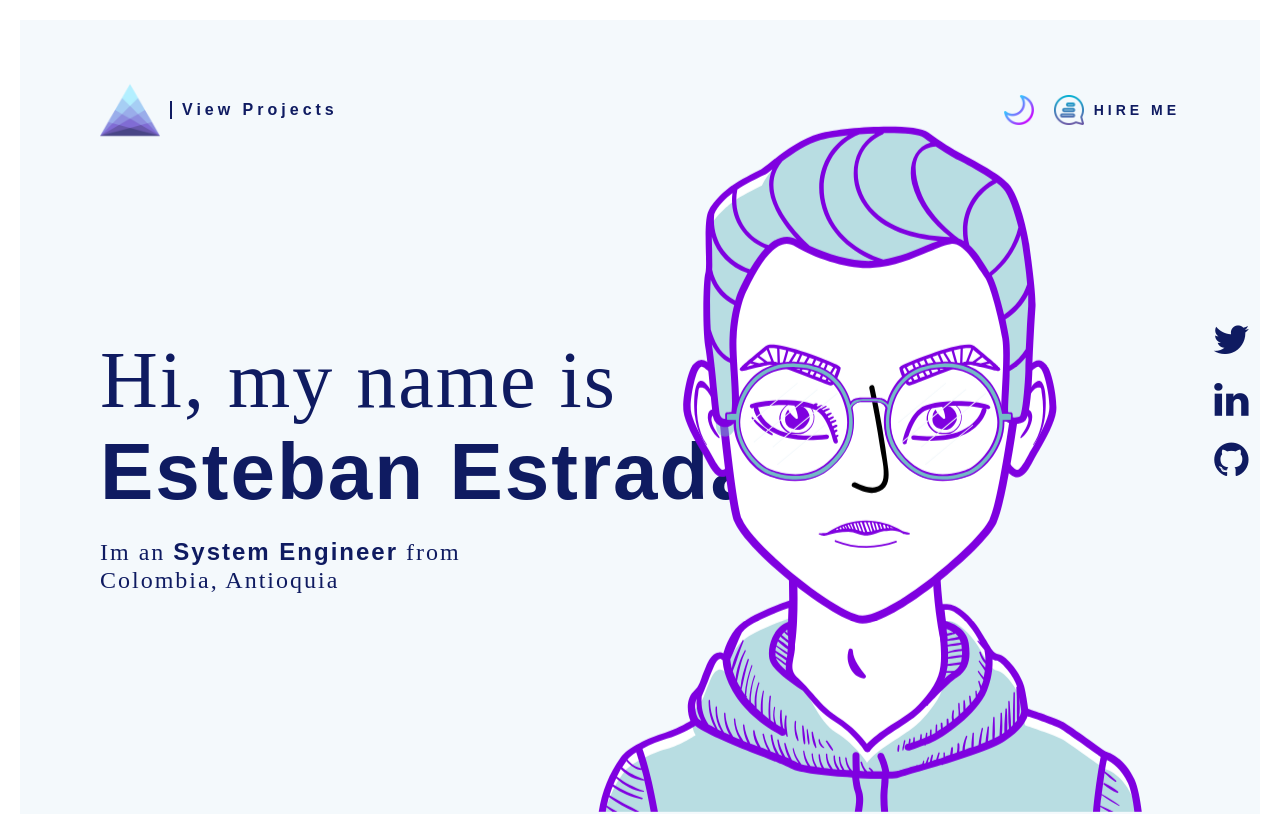
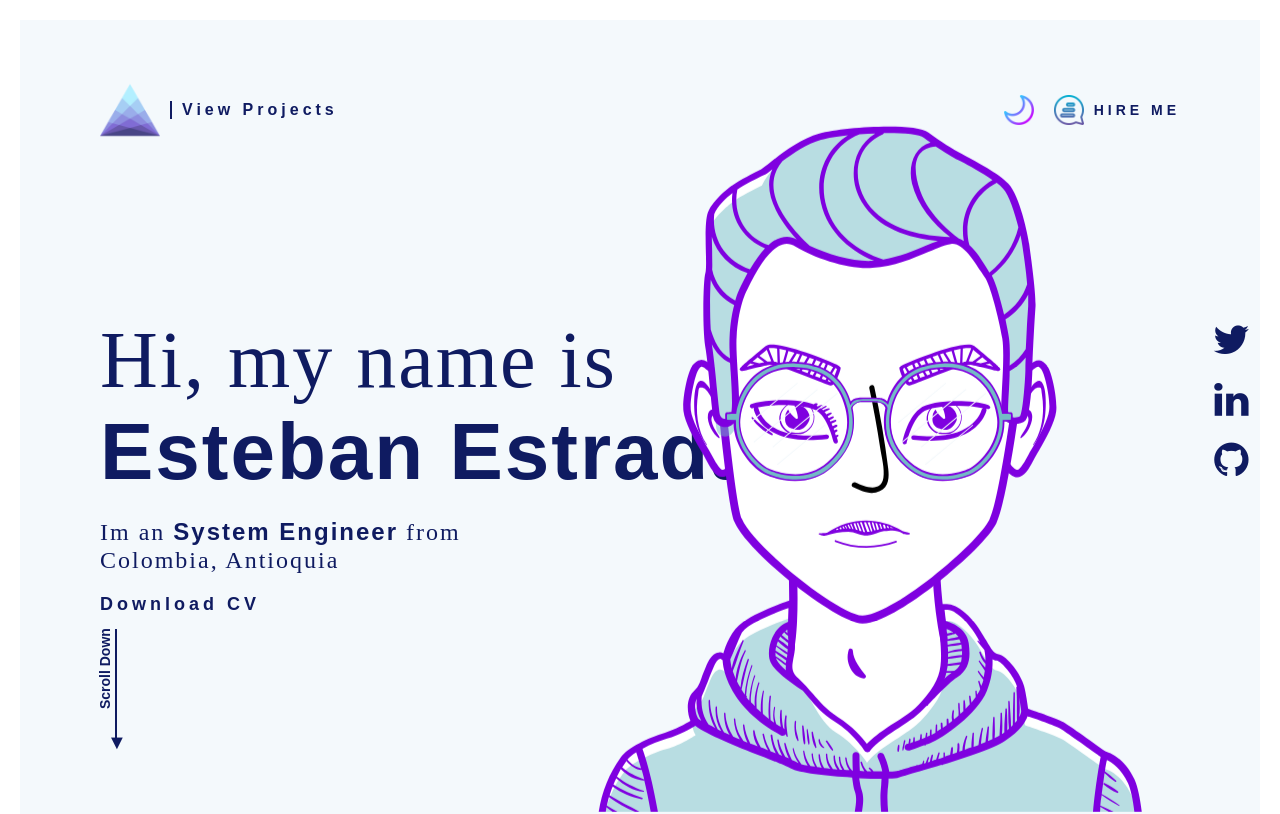
Before and after one commit to Jean-Dv/PortfolioTemplateFullStack, a React (Create React App) app in the folder frontend/: page / in a window 1280 px wide. Shown: the top 814 px of the page. Built offline with nearby package versions, Linux system fonts and the light colour scheme.

Commit message:
feat: scroll animation and download cv button

```diff
--- a/frontend/src/pages/Home/home.scss
+++ b/frontend/src/pages/Home/home.scss
@@ -5,7 +5,23 @@
     background-color: $background-dark;
 
     .home__container {
+      .home__scroll {
+        background-color: $primary-dark;
+
+        &:after {
+          color: $primary-dark;
+        }
+
+        span {
+          color: $primary-dark;
+        }
+      }
       .title__container {
+
+        a {
+          color: $primary-dark;
+        }
+
         .home__title {
           color: $primary-dark;
         }
@@ -31,6 +47,37 @@
     margin: 0 auto;
     position: relative;
 
+    .home__scroll {
+      position: absolute;
+      left: 15px;
+      width: 2px;
+      height: 85px;
+      top: 62%;
+      background-color: $primary;
+      position: relative;
+      animation: scrollDown 1s alternate-reverse infinite;
+
+      &:after {
+        content: '\25bc';
+        color: $primary;
+        position: absolute;
+        left: -8px;
+        bottom: -15px;
+        font-size: 20px;
+      }
+
+      span {
+        font-size: 14px;
+        transform: rotate(-90deg);
+        position: absolute;
+        font-weight: bold;
+        left: -60px;
+        top: 22px;
+        width: 100px;
+        color: $primary;
+      }
+    }
+
     .title__container {
       top: 40%;
       transform: translateY(-50%);
@@ -40,6 +87,20 @@
       align-items: flex-start;
       justify-content: center;
       gap: 20px;
+
+      a {
+        color: $primary;
+        text-decoration: none;
+        font-size: 18px;
+        font-weight: bold;
+        cursor: pointer;
+        letter-spacing: 4px;
+        transition: all 0.5s;
+
+        &:hover {
+          letter-spacing: 2px;
+        }
+      }
 
       .home__title {
         font-size: 100px;
@@ -205,6 +266,11 @@
 @media screen and (max-width: 1440px) {
   .home__section {
     .home__container {
+      .home__scroll {
+        top: 65%;
+        left: 95px;
+      }
+
       .title__container {
         margin-left: 80px;
 
@@ -237,6 +303,10 @@
       align-items: center;
       justify-content: center;
       padding: 50px 0;
+
+      .home__scroll {
+        display: none;
+      }
 
       .title__container {
         margin-left: 0;
@@ -290,3 +360,12 @@
     }
   }
 }
+
+@keyframes scrollDown {
+  from {
+    height: 85px;
+  }
+  to {
+    height: 110px;
+  }
+}
--- a/frontend/src/pages/Home/home.tsx
+++ b/frontend/src/pages/Home/home.tsx
@@ -32,7 +32,7 @@ const Projects = [
 ]
 
 export default function Home() {
-  const { firstName, lastName, carrer, location } = CONFIG.author
+  const { firstName, lastName, carrer, location, cvURL } = CONFIG.author
 
   return (
     <>
@@ -48,14 +48,22 @@ export default function Home() {
               <span className='home__description'>
                 Im an <b>{carrer}</b> from <br /> {location}
               </span>
+              {cvURL && (
+                <a target='_blank' rel='noopener noreferrer' href={cvURL ? cvURL : '#'}>
+                  Download CV
+                </a>
+              )}
             </Fade>
           </div>
           <div className={CONFIG.useFullName ? 'avatar__container spaced' : 'avatar__container'}>
             <Avatar />
           </div>
+          <div className='home__scroll'>
+            <span>Scroll Down</span>
+          </div>
         </div>
       </section>
-      <section className='projects__section'>
+      <section id='projects' className='projects__section'>
         <div className='projects__container'>
           <Fade direction='left'>
             <div className='section__title'>
```
